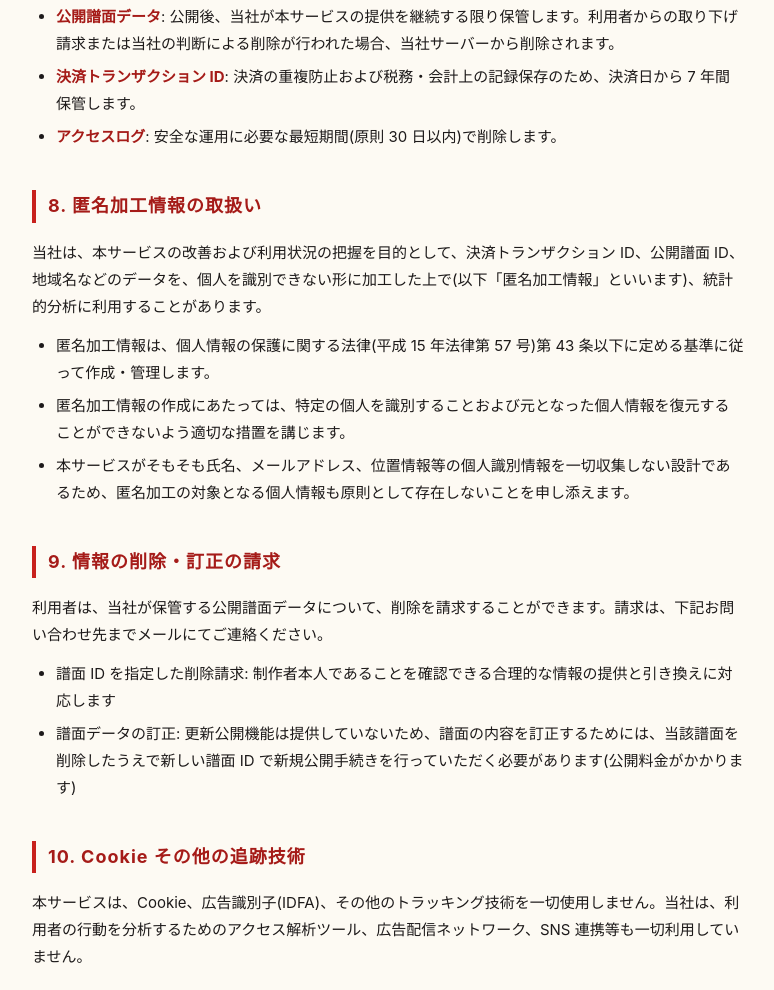
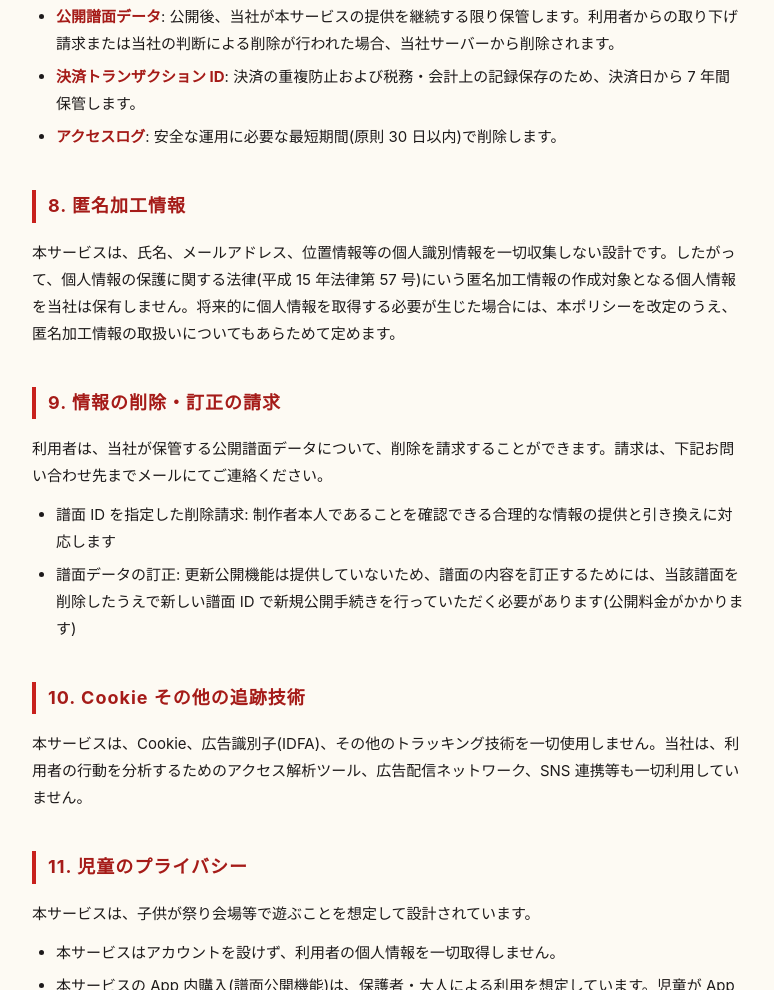
Before and after one commit to ShinjiUrata/ohayashi-doujou, a plain HTML site: page docs/privacy.html in a window 1280 px wide. Shown: the part 3034-4024 px from the top of the page, without its empty margins (252-1026 px from the left). Drawn offline with Linux system fonts and the light colour scheme.

Commit message:
法務文書の再精査で発見した不整合 2 件を修正
- terms.html §第 3 条 2 項: 直前コミットで新設した §第 3 条の 2
  (Apple 標準 EULA 適用の詳細)が同旨をより丁寧に規定して
  いるため、2 項は削除して単独項に格下げ + 第 3 条の 2 への
  クロスリファレンスに置換
- privacy.html §8 匿名加工情報: 「使うことがあります」と
  「そもそも対象がない」で自己矛盾していたため、単に
  「個人情報を収集しない設計 → 匿名加工の対象は存在しない」
  の 1 パラグラフに簡素化。見出しも「取扱い」→「匿名加工情報」に

dev_documents/legal/*.md も同期(gitignore)。

Co-Authored-By: Claude Opus 4.7 (1M context) <noreply@anthropic.com>

```diff
--- a/docs/privacy.html
+++ b/docs/privacy.html
@@ -146,13 +146,8 @@
     <li><strong>アクセスログ</strong>: 安全な運用に必要な最短期間(原則 30 日以内)で削除します。</li>
   </ul>
 
-  <h2>8. 匿名加工情報の取扱い</h2>
-  <p>当社は、本サービスの改善および利用状況の把握を目的として、決済トランザクション ID、公開譜面 ID、地域名などのデータを、個人を識別できない形に加工した上で(以下「匿名加工情報」といいます)、統計的分析に利用することがあります。</p>
-  <ul>
-    <li>匿名加工情報は、個人情報の保護に関する法律(平成 15 年法律第 57 号)第 43 条以下に定める基準に従って作成・管理します。</li>
-    <li>匿名加工情報の作成にあたっては、特定の個人を識別することおよび元となった個人情報を復元することができないよう適切な措置を講じます。</li>
-    <li>本サービスがそもそも氏名、メールアドレス、位置情報等の個人識別情報を一切収集しない設計であるため、匿名加工の対象となる個人情報も原則として存在しないことを申し添えます。</li>
-  </ul>
+  <h2>8. 匿名加工情報</h2>
+  <p>本サービスは、氏名、メールアドレス、位置情報等の個人識別情報を一切収集しない設計です。したがって、個人情報の保護に関する法律(平成 15 年法律第 57 号)にいう匿名加工情報の作成対象となる個人情報を当社は保有しません。将来的に個人情報を取得する必要が生じた場合には、本ポリシーを改定のうえ、匿名加工情報の取扱いについてもあらためて定めます。</p>
 
   <h2>9. 情報の削除・訂正の請求</h2>
   <p>利用者は、当社が保管する公開譜面データについて、削除を請求することができます。請求は、下記お問い合わせ先までメールにてご連絡ください。</p>
```
Also changed, not shown: docs/terms.html (+1 -4 lines).
